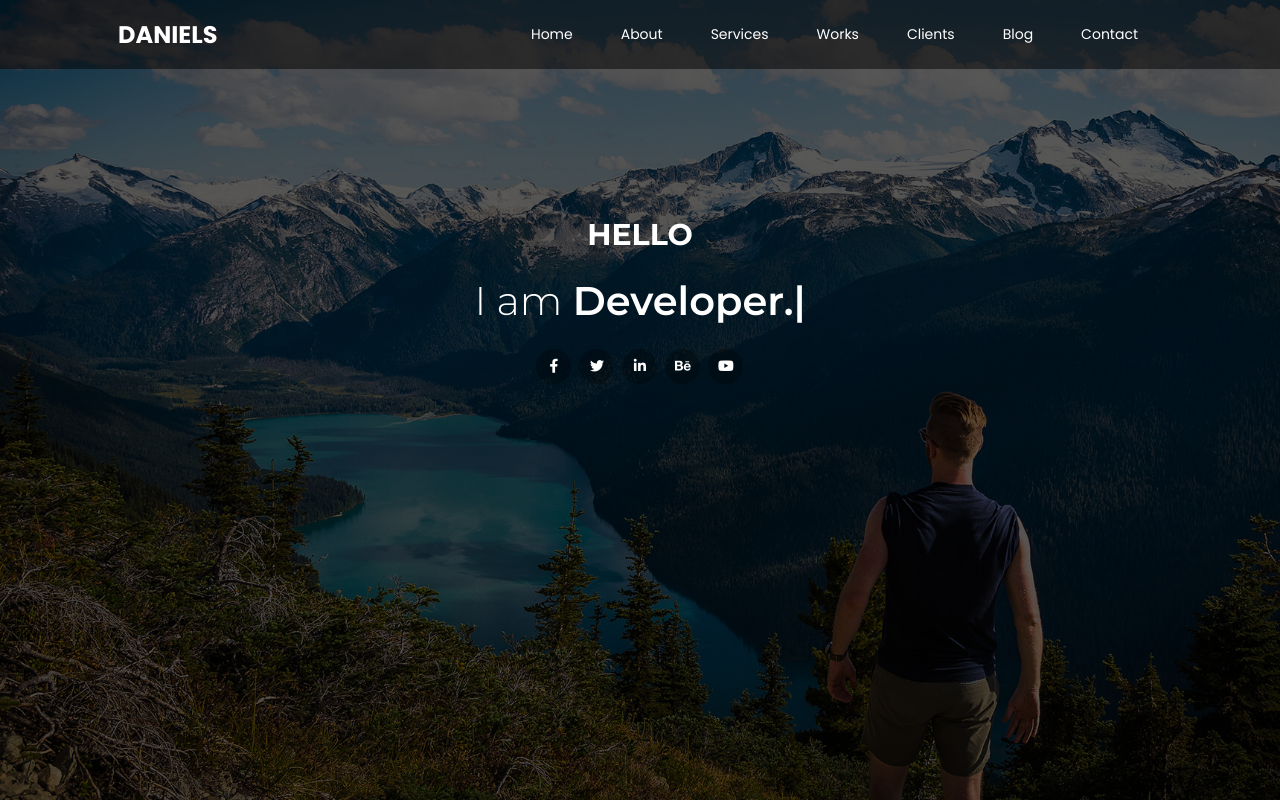
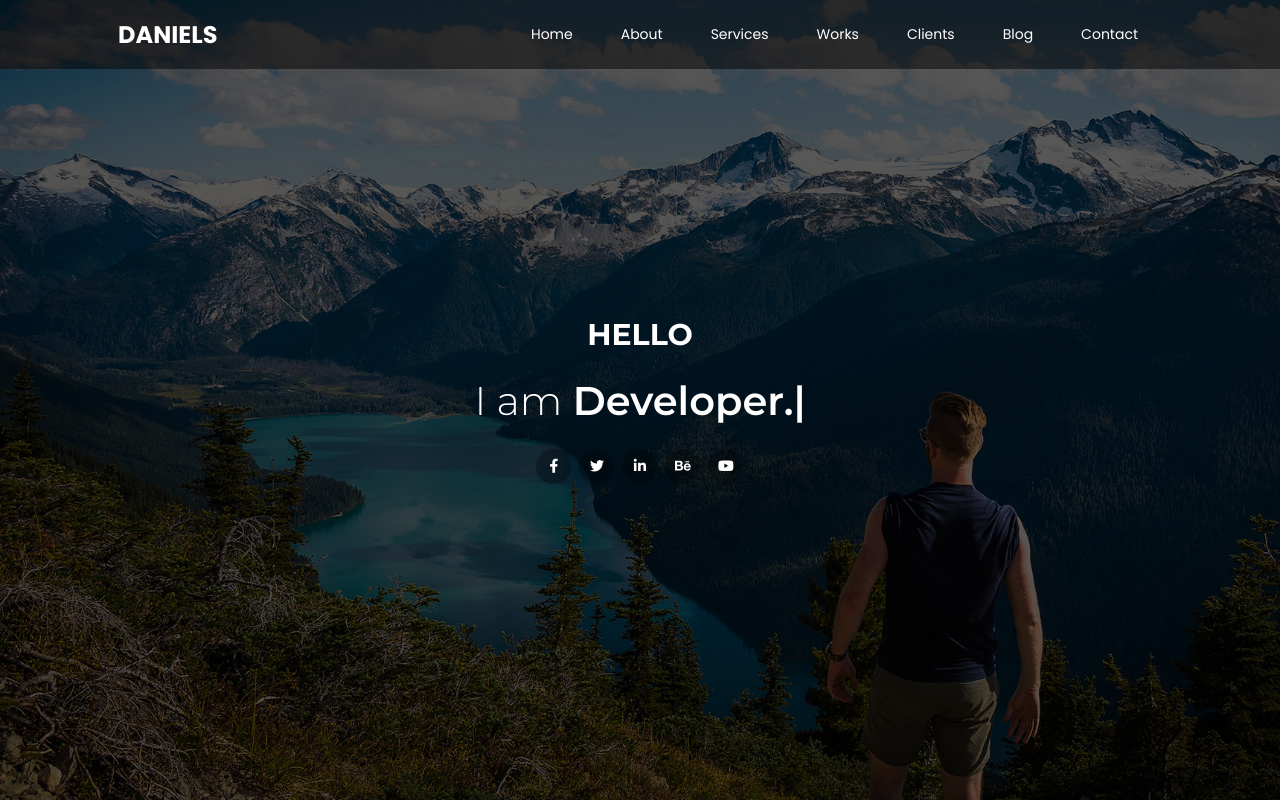
Before and after one commit to abdumezar/Daniels, a plain HTML site: page index.html in a window 1280 px wide. Shown: the top 802 px of the page. Drawn offline with Linux system fonts and the light colour scheme.

Commit message:
Add files via upload

```diff
--- a/index.html
+++ b/index.html
@@ -52,7 +52,7 @@
       </nav>
 
       <div class="headerLayer">
-        <div class="headerText center-in-middle text-center h-75 text-white">
+        <div class="headerText center-in-middle text-center h-100 text-white">
           <div>
             <h3 class="fw-bolder">HELLO</h3>
             <h1 class="my-4 fw-light">I am </h1>
```
